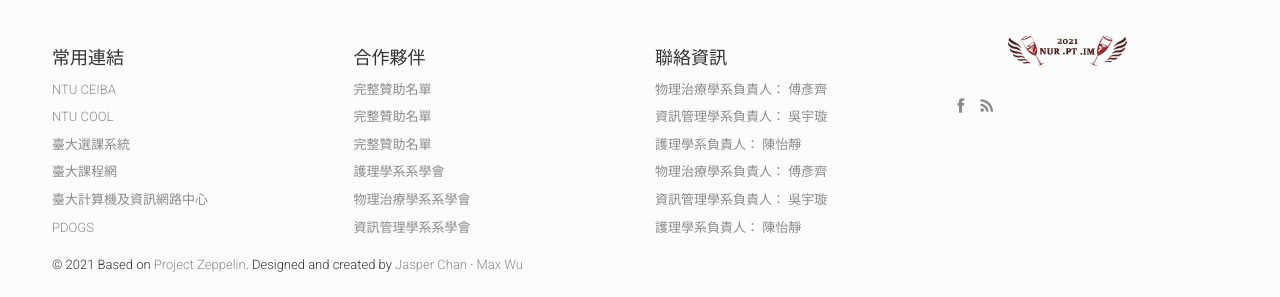
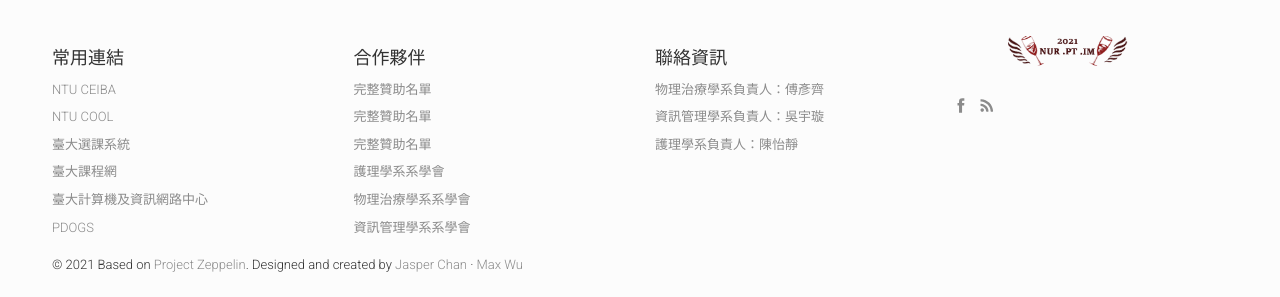
Before and after one commit to b09705045/Whose_Party, a Jekyll site: the page built from index.html, in a window 1280 px wide and 900 px high, scrolled down 3125 px, cut to the strip 603-900 px from the top of the window. Built offline with Jekyll 4.4.1, drawn with Linux system fonts in a browser that asks for light colours; nearby versions of some CDN libraries; comment, search, counter and statistics services are not loaded.

Commit message:
Minor update

```diff
--- a/_config.yml
+++ b/_config.yml
@@ -203,12 +203,10 @@ footerBlocks:
 
   - title: "聯絡資訊"
     links:
-      - {link: "tel:+886987953881", text: "物理治療學系負責人： 傅彥齊"}
-      - {link: "tel:+886987953881", text: "資訊管理學系負責人： 吳宇璇"}
-      - {link: "tel:+886987953881", text: "護理學系負責人： 陳怡靜"}
-      - {link: "tel:+886987953881", text: "物理治療學系負責人： 傅彥齊"}
-      - {link: "tel:+886987953881", text: "資訊管理學系負責人： 吳宇璇"}
-      - {link: "tel:+886987953881", text: "護理學系負責人： 陳怡靜"}
+      - {link: "tel:+886987953881", text: "物理治療學系負責人：傅彥齊"}
+      - {link: "tel:+886987953881", text: "資訊管理學系負責人：吳宇璇"}
+      - {link: "tel:+886987953881", text: "護理學系負責人：陳怡靜"}
+
 
   # - title: "重點專區"
     # links:
--- a/_includes/footer.html
+++ b/_includes/footer.html
@@ -15,8 +15,8 @@
 			</ul>
 		</div>
 		{% endfor %}
-		<div class="logo logo-footer logo-dark pull-right col-xs-4 col-md-3"></div>
-		<div class="pull-right col-xs-2 col-md-3">
+		<div class="logo logo-footer logo-dark pull-right col-xs-6 col-md-3"></div>
+		<div class="pull-right col-xs-6 col-md-3">
 			<ul class="social-links">
 				{% for social in site.socialLinks %}
 				<li>
```
